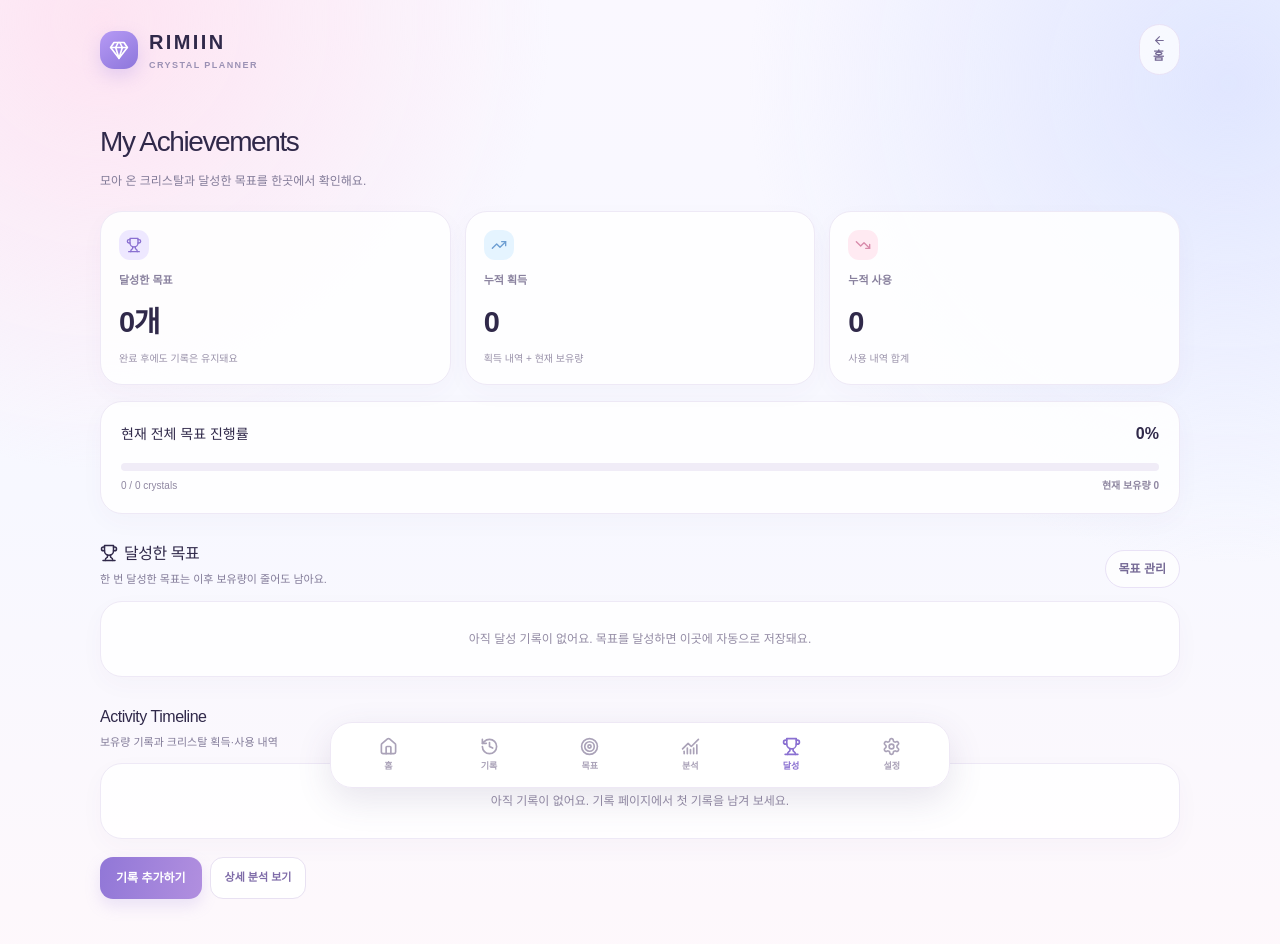
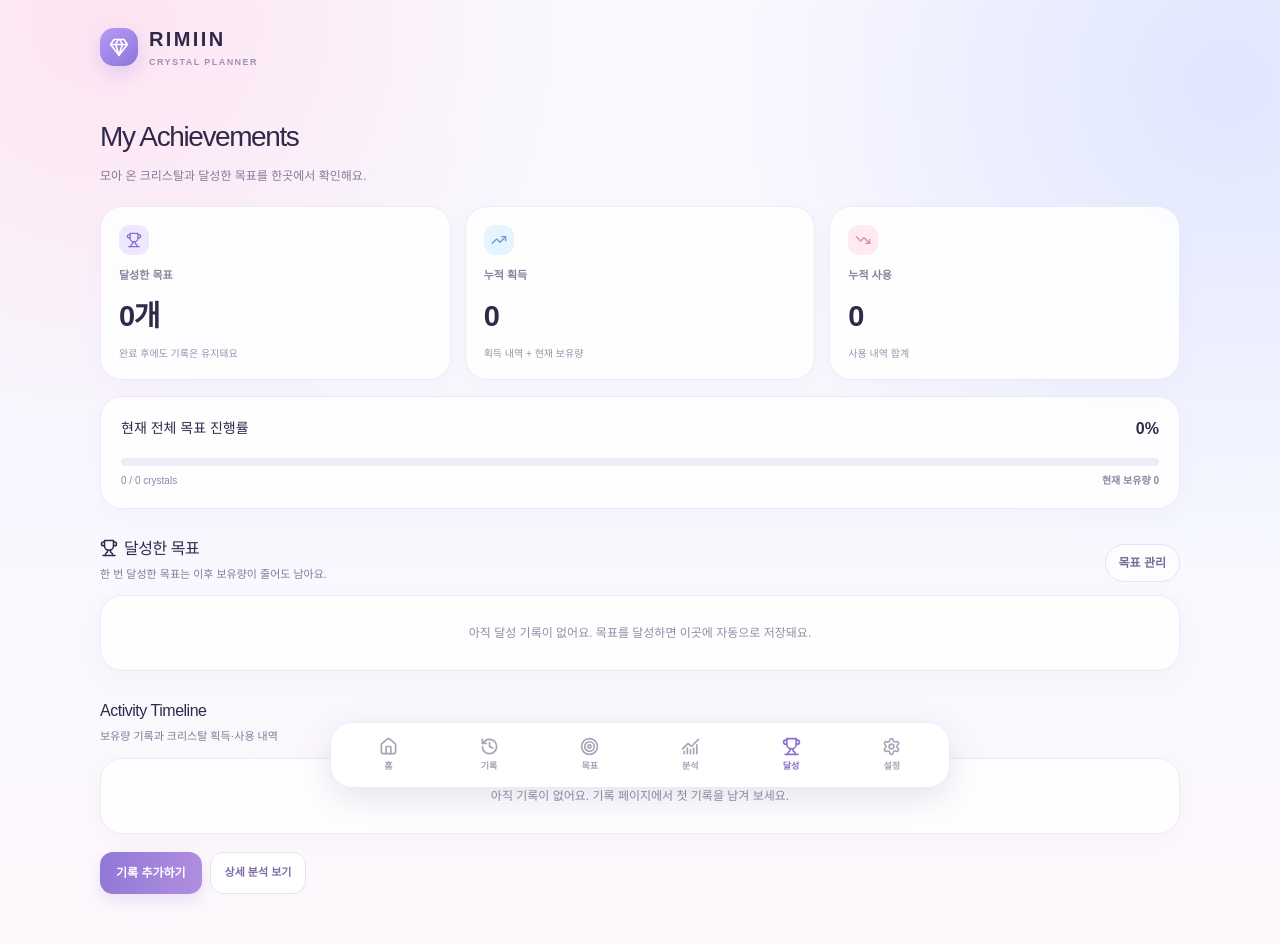
Before and after one commit to solidrocketbooster20110330-afk/RIMIIN, a Next.js app: page /achievements in a window 1280 px wide. Shown: the top 944 px of the page. Built offline with nearby package versions, Linux system fonts and the light colour scheme.

Commit message:
Remove redundant top-right home link

```diff
--- a/app/achievements/page.tsx
+++ b/app/achievements/page.tsx
@@ -1,7 +1,7 @@
 "use client";
 import Link from "next/link";
 import {useEffect,useMemo,useState} from "react";
-import {ArrowLeft,CalendarDays,ChartNoAxesCombined,Gem,Trophy,TrendingDown,TrendingUp} from "lucide-react";
+import {CalendarDays,ChartNoAxesCombined,Gem,Trophy,TrendingDown,TrendingUp} from "lucide-react";
 import {getGoalProgress,getUniqueAchievements,readData,writeData,recordCompletedGoals,type GoalAchievement,type CrystalEntry,type CrystalTransaction,type CrystalGoal} from "@/lib/local-data";
 const fmt=(n:number)=>new Intl.NumberFormat("ko-KR").format(n);
 type TimelineItem={id:string;date:string;title:string;detail:string;kind:"achievement"|"gain"|"spend"|"balance"};
@@ -15,7 +15,7 @@ export default function AchievementsPage(){
  ...transactions.map(t=>({id:"t-"+t.id,date:t.transaction_date,title:t.kind==="gain"?"크리스탈 획득":"크리스탈 사용",detail:(t.kind==="gain"?"+":"−")+fmt(t.amount)+(t.reason?" · "+t.reason:""),kind:t.kind as "gain"|"spend"})),
  ...entries.map(e=>({id:"e-"+e.id,date:e.entry_date,title:"보유량 기록",detail:fmt(e.balance)+" 크리스탈"+(e.memo?" · "+e.memo:""),kind:"balance" as const}))
  ].sort((a,b)=>b.date.localeCompare(a.date));
- return <main className="page-wrap"><div className="shell"><header className="topbar"><Link href="/" className="brand"><span className="brand-mark"><Gem size={20}/></span><span>RIMIIN<small>CRYSTAL PLANNER</small></span></Link><Link href="/" className="pill"><ArrowLeft size={13}/> 홈</Link></header><section className="subpage"><h1>My Achievements</h1><p className="muted">모아 온 크리스탈과 달성한 목표를 한곳에서 확인해요.</p>
+ return <main className="page-wrap"><div className="shell"><header className="topbar"><Link href="/" className="brand"><span className="brand-mark"><Gem size={20}/></span><span>RIMIIN<small>CRYSTAL PLANNER</small></span></Link></header><section className="subpage"><h1>My Achievements</h1><p className="muted">모아 온 크리스탈과 달성한 목표를 한곳에서 확인해요.</p>
  <div className="grid stats" style={{marginTop:20}}><section className="card stat"><div className="stat-icon" style={{background:"#eee8ff",color:"#8a70d1"}}><Trophy size={16}/></div><div className="stat-label">달성한 목표</div><div className="stat-value">{achievements.length}개</div><div className="stat-foot">완료 후에도 기록은 유지돼요</div></section><section className="card stat"><div className="stat-icon" style={{background:"#e5f4ff",color:"#6d9ed2"}}><TrendingUp size={16}/></div><div className="stat-label">누적 획득</div><div className="stat-value">{fmt(totals.gained)}</div><div className="stat-foot">획득 내역 + 현재 보유량</div></section><section className="card stat"><div className="stat-icon" style={{background:"#ffeaf2",color:"#d98bab"}}><TrendingDown size={16}/></div><div className="stat-label">누적 사용</div><div className="stat-value">{fmt(totals.spent)}</div><div className="stat-foot">사용 내역 합계</div></section></div>
  <section className="card panel" style={{marginTop:16}}><div className="panel-title"><h3>현재 전체 목표 진행률</h3><strong>{percent}%</strong></div><div className="progress"><span style={{width:percent+"%"}}/></div><div className="goal-numbers"><span>{fmt(allocated)} / {fmt(target)} crystals</span><b>현재 보유량 {fmt(totals.balance)}</b></div></section>
  <div className="section-head"><div><h2><Trophy size={18} style={{display:"inline",verticalAlign:"-3px",marginRight:6}}/>달성한 목표</h2><p>한 번 달성한 목표는 이후 보유량이 줄어도 남아요.</p></div><Link href="/goals" className="pill">목표 관리</Link></div>
```
